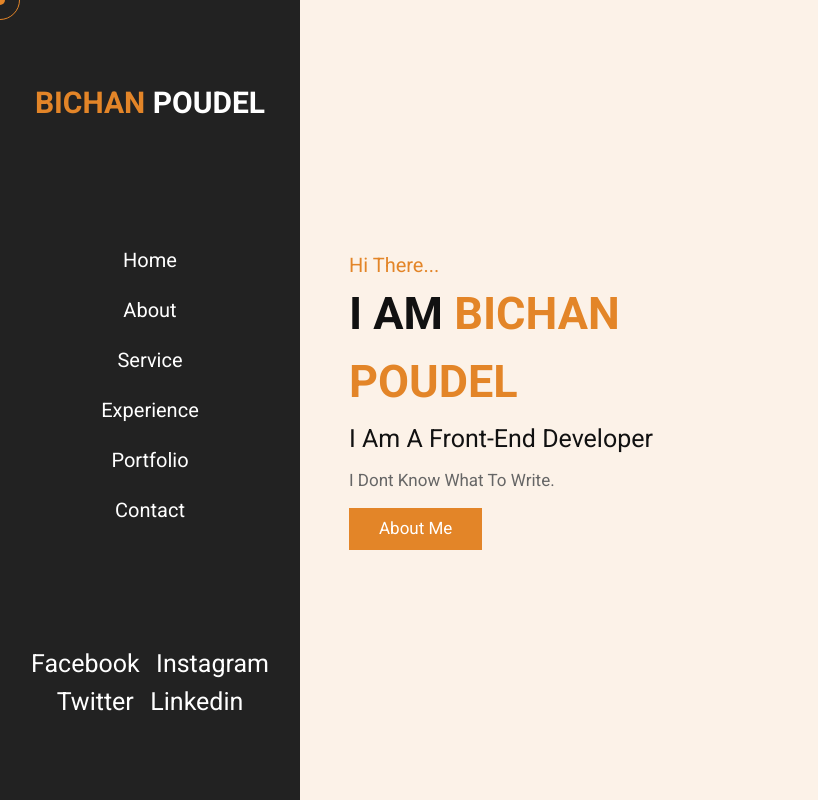
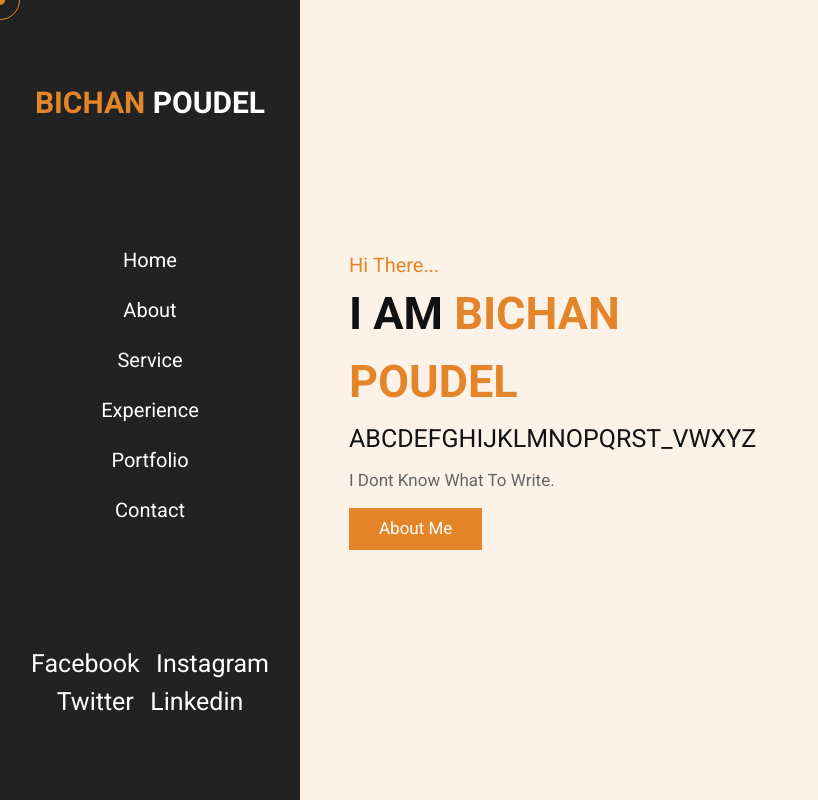
Before and after one commit to bichanpoudel/bichan-poudel, a plain HTML site: page index.html in a window 1280 px wide. Shown: the top 800 px of the page, without its empty margins (0-818 px from the left). Drawn offline with Linux system fonts and the light colour scheme.

Commit message:
Update index.html

```diff
--- a/index.html
+++ b/index.html
@@ -55,7 +55,7 @@
     <div class="content">
         <span class="hi"> hi there... </span>
         <h3> i am <span> bichan poudel </span> </h3>
-        <p class="info"> i am a front-end developer </p>
+        <p class="info"> ABCDEFGHIJKLMNOPQRST_VWXYZ </p>
         <p class="text"> i dont know what to write. </p>
         <a href="#about" class="btn">about me</a>
     </div>
```
